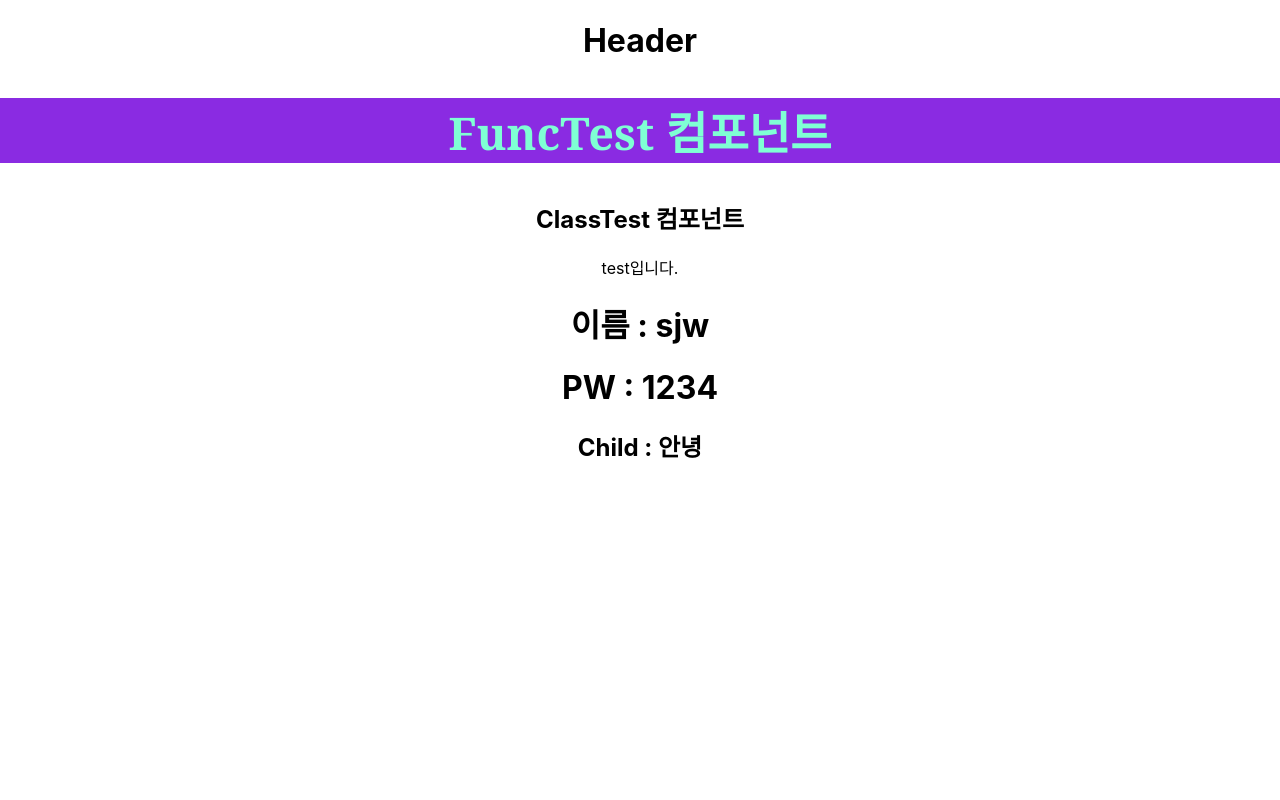
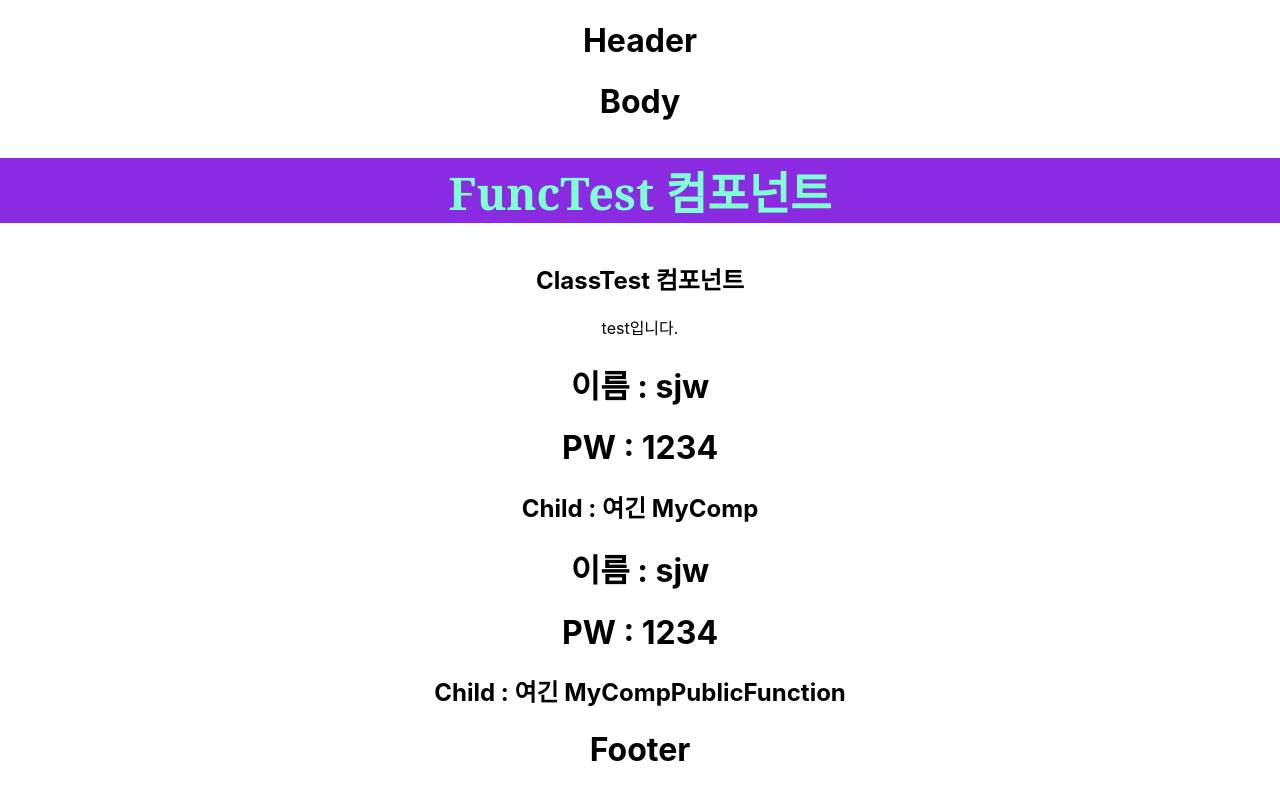
Before and after one commit to jurwon/ReactPractice, a React (Create React App) app in the folder ch3-test/: page / in a window 1280 px wide. Built offline with nearby package versions, Linux system fonts and the light colour scheme.

Commit message:
클래스 컴포넌트 버전 proptype확인

```diff
--- a/ch3-test/src/App.js
+++ b/ch3-test/src/App.js
@@ -4,20 +4,29 @@ import FuncTest from "./Component/FuncTest";
 import ClassTest from "./Component/ClassTest";
 import Test from "./Component/test";
 import MyComp from "./Component/MyComp";
+import MyCompPublicFunction from "./Component/MyCompPublicFunction";
 import Header from "./Component/Header";
+import Footer from "./Component/Footer";
+import Body from "./Component/Body";
 
 function App() {
   return (
     <div className="App">
       <Header />
+      <Body />
       <FuncTest />
       <ClassTest />
       <Test />
       {/* 자식컴포넌트에게 props.name전달 */}
       {/* <MyComp name="sjw" pw="1234" /> */}
       <MyComp name="sjw" pw="1234">
-        안녕
+        여긴 MyComp
       </MyComp>
+
+      <MyCompPublicFunction name="sjw" pw="1234">
+        여긴 MyCompPublicFunction
+      </MyCompPublicFunction>
+      <Footer />
     </div>
   );
 }
--- /dev/null
+++ b/ch3-test/src/Component/Body.js
@@ -0,0 +1,11 @@
+import React from "react";
+
+const Body = () => {
+  return (
+    <div>
+      <h1>Body</h1>
+    </div>
+  );
+};
+
+export default Body;
--- a/ch3-test/src/Component/MyComp.js
+++ b/ch3-test/src/Component/MyComp.js
@@ -31,8 +31,9 @@ MyComp.defaultProps = {
 };
 
 //props의 type확인
-MyComp.prototype = {
-  name: PropTypes.string,
+MyComp.propTypes = {
+  //isRequired :  유니크 (notNull).
+  name: PropTypes.string.isRequired,
   pw: PropTypes.string,
 };
 
--- /dev/null
+++ b/ch3-test/src/Component/MyCompPublicFunction.js
@@ -0,0 +1,17 @@
+import React, { Component } from "react";
+import PropTypes from "prop-types";
+
+class MyCompPublicFunction extends Component {
+  render() {
+    const { name, pw, children } = this.props;
+    return (
+      <div>
+        <h1>이름 : {name}</h1>
+        <h1>PW : {pw}</h1>
+        <h2>Child : {children}</h2>
+      </div>
+    );
+  }
+}
+
+export default MyCompPublicFunction;
```
